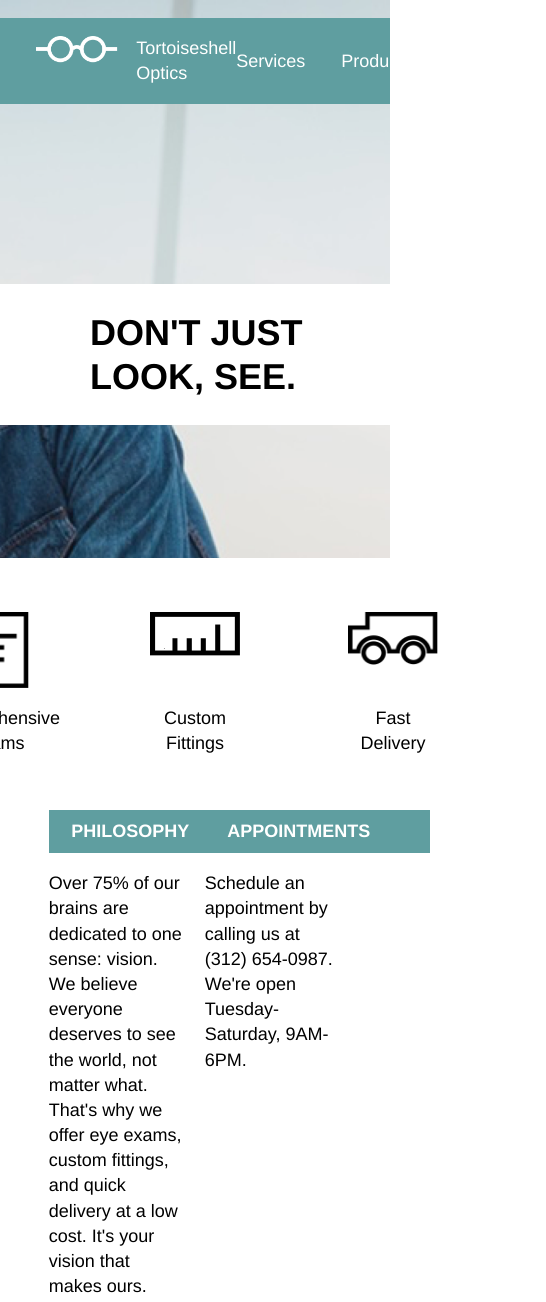
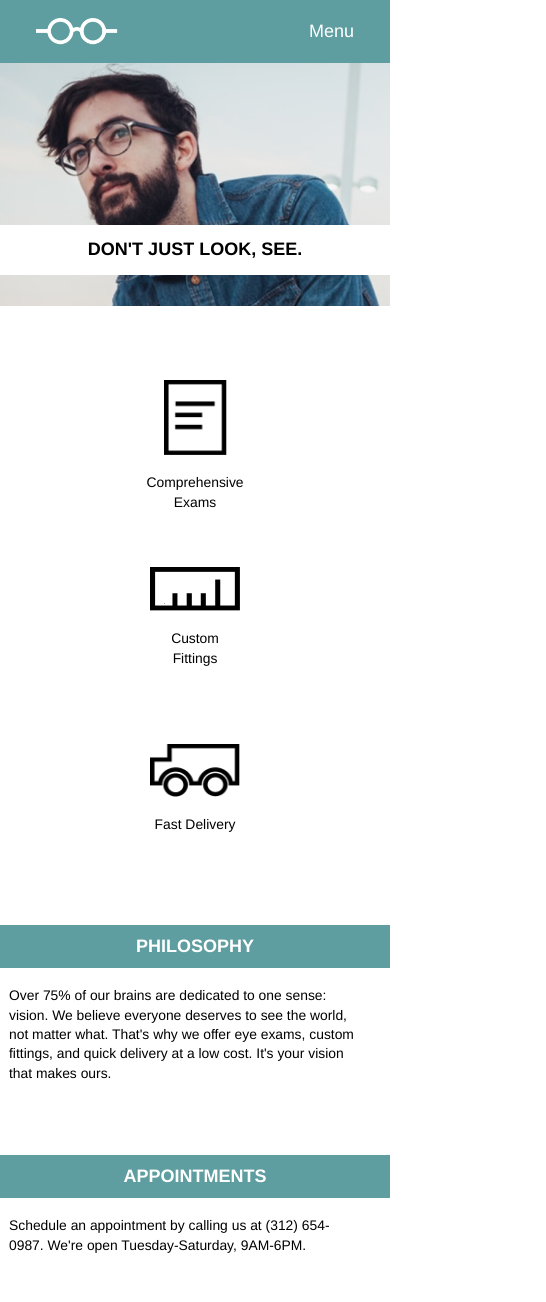
Before and after one commit to AJ-2018/TortoiseshellOptics, a plain HTML site: page index.html in a window 390 px wide. Shown: the top 1302 px of the page, 546 px wide, since content can reach past the window. Drawn offline with Linux system fonts and the light colour scheme.

Commit message:
Final commit --> Add media queries

```diff
--- a/index.html
+++ b/index.html
@@ -15,11 +15,16 @@
           <span>Tortoiseshell Optics</span>
         </div>
         <div class="navigation">
-          <nav>
+          <nav class="nav-items">
             <ul>
-              <li>Services</li>
-              <li>Products</li>
-              <li>Contact</li>
+              <li><a href="#">Services</a></li>
+              <li><a href="#">Products</a></li>
+              <li><a href="#">Contact</a></li>
+            </ul>
+          </nav>
+          <nav class="menu">
+            <ul>
+              <li><a href="#">Menu</a></li>
             </ul>
           </nav>
         </div>
@@ -50,11 +55,11 @@
       <div class="main-info container">
         <div class="info philosophy">
           <p class="info-title">PHILOSOPHY</p>
-          <p>Over 75% of our brains are dedicated to one sense: <strong>vision</strong>. We believe everyone deserves to see the world, not matter what. That's why we offer eye exams, custom fittings, and quick delivery at a low cost. It's your vision that makes ours.</p>
+          <p class="info-content">Over 75% of our brains are dedicated to one sense: <strong>vision</strong>. We believe everyone deserves to see the world, not matter what. That's why we offer eye exams, custom fittings, and quick delivery at a low cost. It's your vision that makes ours.</p>
         </div>
         <div class="info">
           <p class="info-title">APPOINTMENTS</p>
-          <p>Schedule an appointment by calling us at (312) 654-0987. We're open Tuesday-Saturday, 9AM-6PM.</p>
+          <p class="info-content">Schedule an appointment by calling us at (312) 654-0987. We're open Tuesday-Saturday, 9AM-6PM.</p>
         </div>
       </div>
     </div>
--- a/resources/css/style.css
+++ b/resources/css/style.css
@@ -51,6 +51,15 @@ nav ul{
 
 li{
   padding-right: 2rem;
+}
+
+a{
+  color: inherit;
+  text-decoration: none;
+}
+
+.menu{
+  display: none;
 }
 
 .slogan{
@@ -143,3 +152,113 @@ li{
   padding: 4rem 1rem 4rem 4rem;
   height: 1.5rem;
 }
+
+
+/*           media queries          */
+
+@media only screen and (max-width: 1024px){
+
+
+  .header{
+    padding-top: 0;
+    height: 22rem;
+    background-position: 35%;
+  }
+
+  .caption{
+    margin-right: 2rem;
+    margin-top: 5rem;
+    font-size: 1.33rem;
+    padding: 1rem 4rem;
+  }
+
+  .copyright{
+    margin-bottom: 4rem;
+  }
+
+}
+
+
+@media only screen and (max-width: 660px){
+
+  .header{
+    background-position: 20%;
+    height: 17rem;
+  }
+
+  .title span{
+    display: none;
+  }
+
+  .menu{
+    display: block;
+  }
+
+  .nav-items{
+    display: none;
+  }
+
+  .caption{
+    width: 100%;
+    margin: 9rem 0 auto 0;
+    padding: 1rem auto;
+    font-size: 1rem;
+    text-align: center;
+    line-height: 0.75rem;
+  }
+
+  .main-processes{
+    flex-direction: column;
+    align-items: center;
+    margin: 3.77rem 0 2rem 0;
+  }
+
+  .process{
+    margin: 0 auto;
+    font-size: 0.77rem;
+    padding: 0 0 1.54rem 0;
+    justify-content: center;
+    align-items: center;
+  }
+
+  .process img{
+    padding-bottom: 1rem;
+  }
+
+  .main-info{
+    flex-direction: column;
+  }
+
+  .info{
+    width: auto;
+  }
+
+  .info-title{
+    width: auto;
+    text-align: center;
+  }
+
+  .philosophy{
+    margin: 0 0 4rem 0;
+  }
+
+  .info-content{
+    font-size: 0.77rem;
+    padding: 0 1.5rem 0 0.5rem;
+  }
+
+  .copyright{
+    margin: 0 auto;
+    justify-content: center;
+  }
+
+  .footer img{
+    padding: 4rem 0 4rem 0;
+  }
+
+  .copyright span{
+    display: none;
+  }
+
+
+}
```
